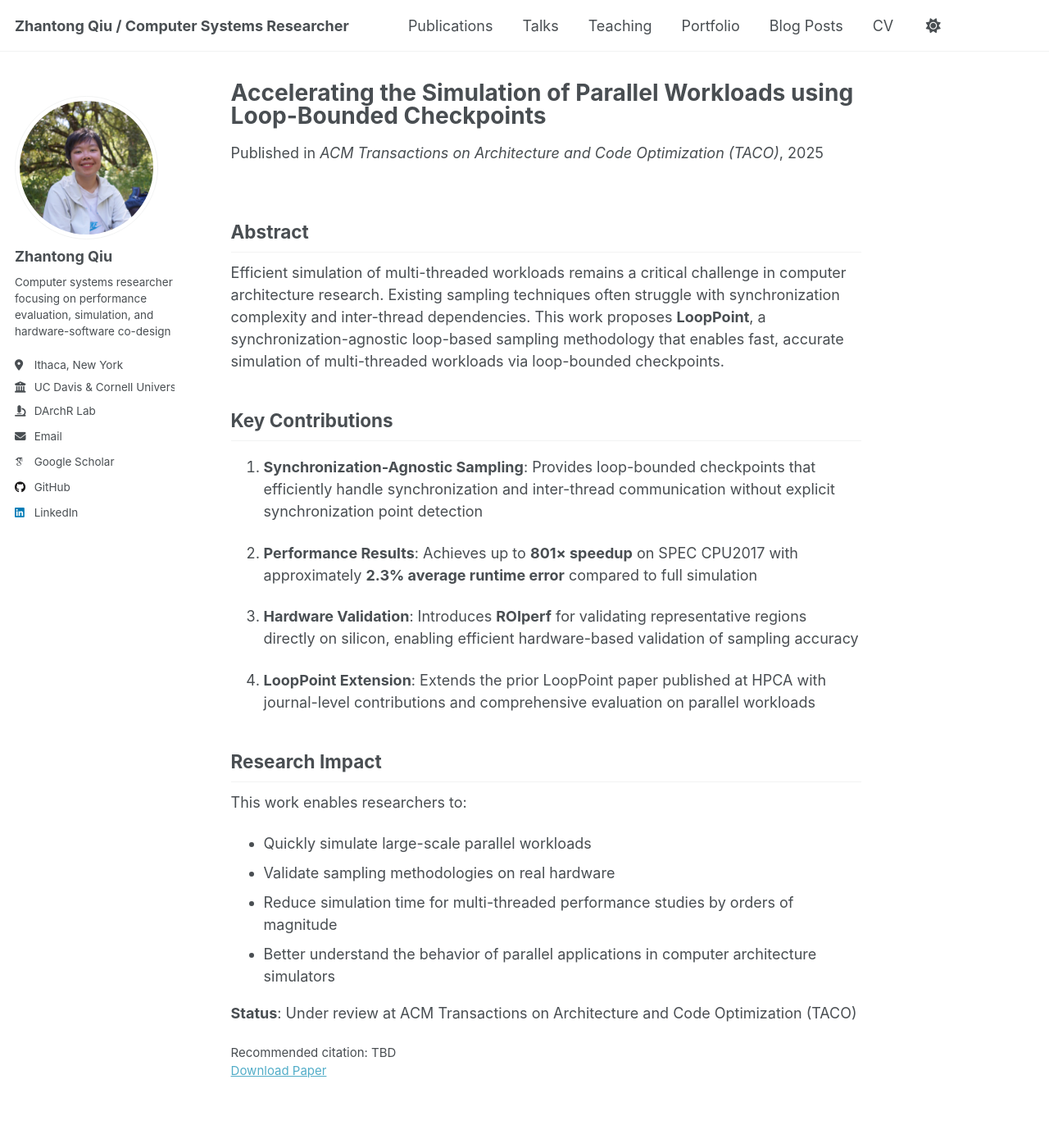
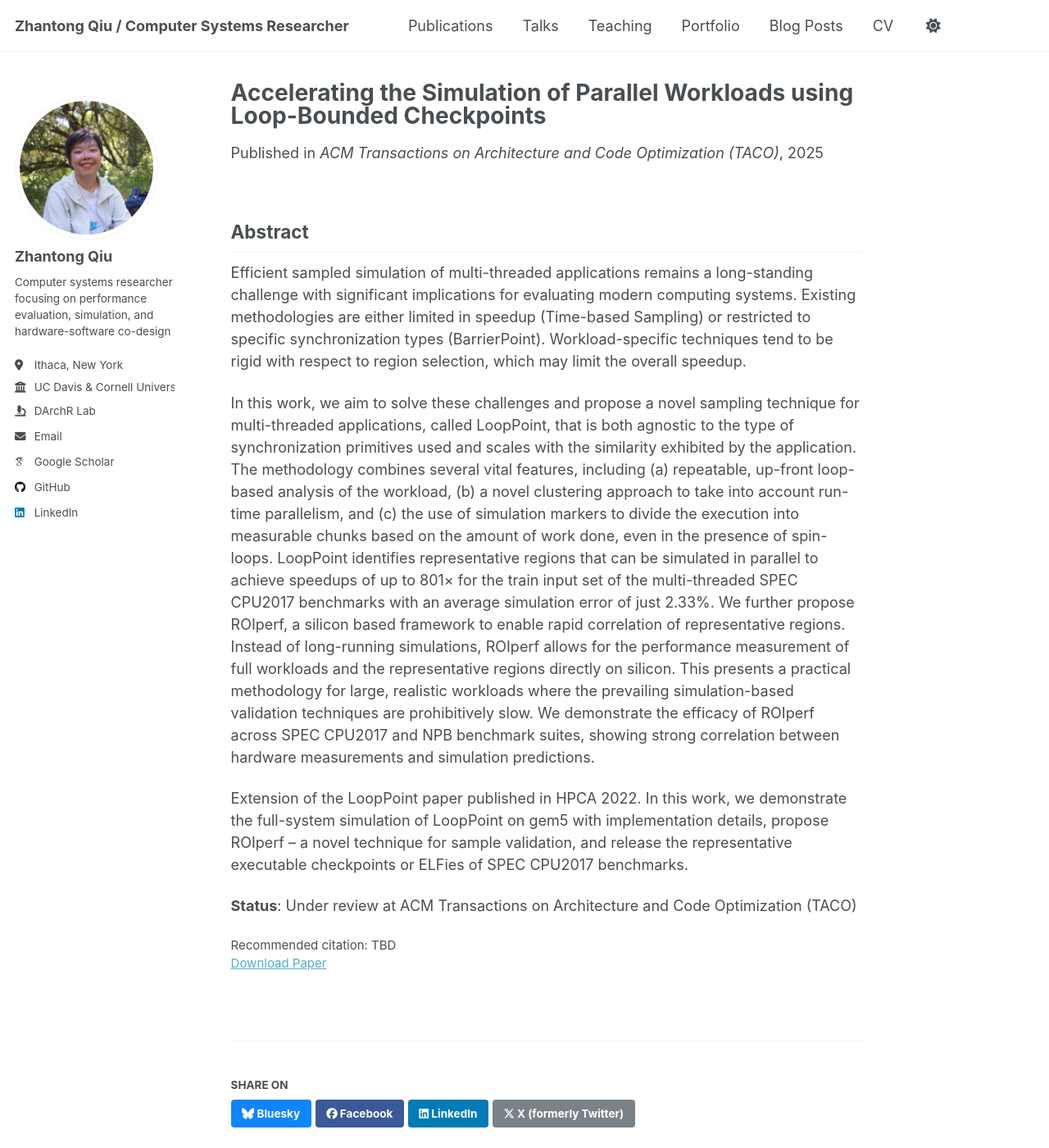
Before and after one commit to studyztp/studyztp.github.io, a Jekyll site: the page built from _publications/2025-01-08-looppoint.md, in a window 1280 px wide and 1400 px high. Shown: the whole window at 82% size. Built offline with Jekyll 4.4.1, drawn with Linux system fonts in a browser that asks for light colours; some web fonts are replaced; a script that is not in the unit is left out.

Commit message:
update the looppoint paper information to be more accurate than the AI version

```diff
--- a/_publications/2025-01-08-looppoint.md
+++ b/_publications/2025-01-08-looppoint.md
@@ -3,7 +3,7 @@
 collection: publications
 category: manuscripts
 permalink: /publication/2025-01-08-looppoint-sampling
-excerpt: "LoopPoint: A synchronization-agnostic loop-based sampling methodology that enables fast, accurate simulation of multi-threaded workloads via loop-bounded checkpoints."
+excerpt: "LoopPoint: A synchronization-agnostic loop-based sampling methodology that enables fast, accurate simulation of multi-threaded workloads via loop-bounded checkpoints (LoopPoint paper extension)."
 date: 2025-01-08
 venue: 'ACM Transactions on Architecture and Code Optimization (TACO)'
 status: 'Under Review'
@@ -13,24 +13,13 @@
 
 ## Abstract
 
-Efficient simulation of multi-threaded workloads remains a critical challenge in computer architecture research. Existing sampling techniques often struggle with synchronization complexity and inter-thread dependencies. This work proposes **LoopPoint**, a synchronization-agnostic loop-based sampling methodology that enables fast, accurate simulation of multi-threaded workloads via loop-bounded checkpoints.
+Efficient sampled simulation of multi-threaded applications remains a long-standing challenge with significant implications for evaluating modern computing systems. Existing methodologies are either limited in speedup (Time-based Sampling) or restricted to specific synchronization types (BarrierPoint). Workload-specific techniques tend to be rigid with respect to region selection, which may limit the overall speedup.
 
-## Key Contributions
+In this work, we aim to solve these challenges and propose a novel sampling technique for multi-threaded applications, called LoopPoint, that is both agnostic to the type of synchronization primitives used and scales with the similarity exhibited by the application. The methodology combines several vital features, including (a) repeatable, up-front loop-based analysis of the workload, (b) a novel clustering approach to take into account run-time parallelism, and (c) the use of simulation markers to divide the execution into measurable chunks based on the amount of work done, even in the presence of spin-loops. LoopPoint identifies representative regions that can be simulated in parallel to achieve speedups of up to 801× for the train input set of the multi-threaded SPEC CPU2017 benchmarks with an average simulation error of just 2.33%.
+We further propose ROIperf, a silicon based framework to enable rapid correlation of representative regions. Instead of long-running simulations, ROIperf allows for the performance measurement of full workloads and the representative regions directly on silicon.
+This presents a practical methodology for large, realistic workloads where the prevailing simulation-based validation techniques are prohibitively slow. We demonstrate the efficacy of ROIperf across SPEC CPU2017 and NPB benchmark suites, showing strong correlation between hardware measurements and simulation predictions.
 
-1. **Synchronization-Agnostic Sampling**: Provides loop-bounded checkpoints that efficiently handle synchronization and inter-thread communication without explicit synchronization point detection
-
-2. **Performance Results**: Achieves up to **801× speedup** on SPEC CPU2017 with approximately **2.3% average runtime error** compared to full simulation
-
-3. **Hardware Validation**: Introduces **ROIperf** for validating representative regions directly on silicon, enabling efficient hardware-based validation of sampling accuracy
-
-4. **LoopPoint Extension**: Extends the prior LoopPoint paper published at HPCA with journal-level contributions and comprehensive evaluation on parallel workloads
-
-## Research Impact
-
-This work enables researchers to:
-- Quickly simulate large-scale parallel workloads
-- Validate sampling methodologies on real hardware
-- Reduce simulation time for multi-threaded performance studies by orders of magnitude
-- Better understand the behavior of parallel applications in computer architecture simulators
+Extension of the LoopPoint paper published in HPCA 2022.
+In this work, we demonstrate the full-system simulation of LoopPoint on gem5 with implementation details, propose ROIperf – a novel technique for sample validation, and release the representative executable checkpoints or ELFies of SPEC CPU2017 benchmarks.
 
 **Status**: Under review at ACM Transactions on Architecture and Code Optimization (TACO)
```
